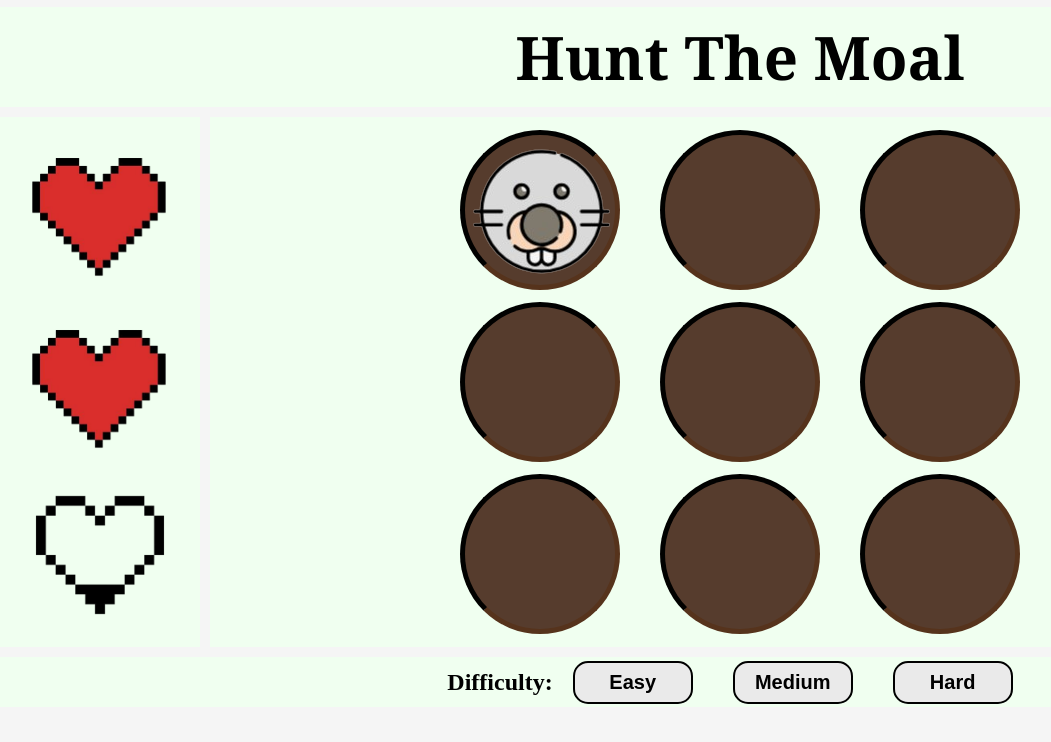
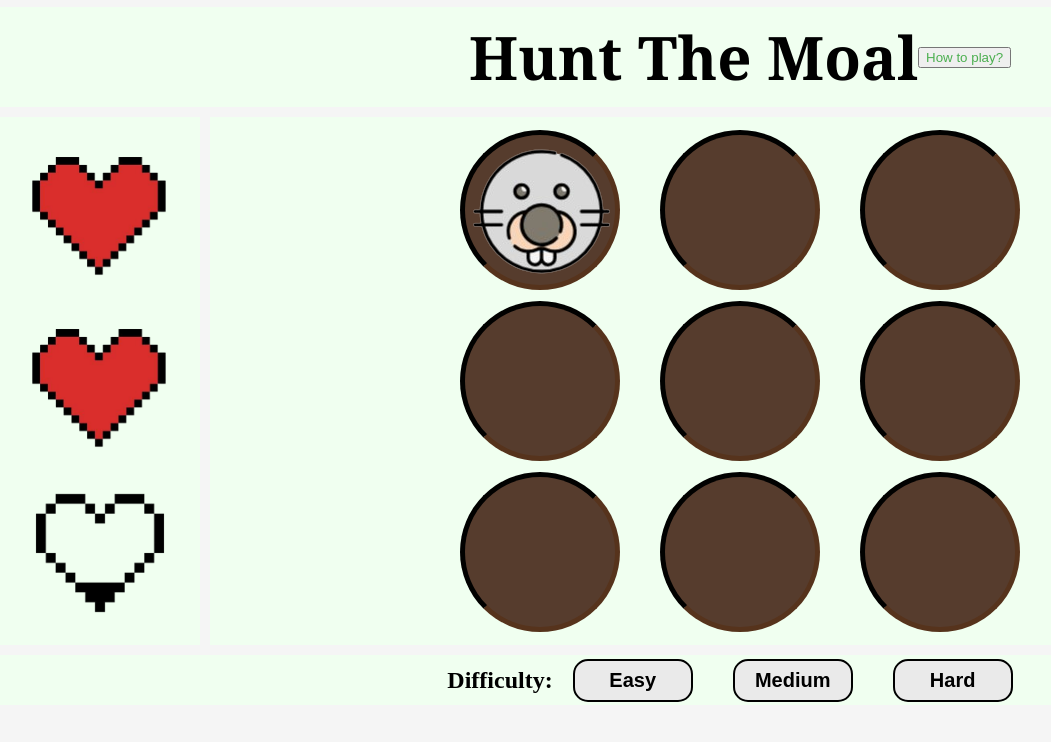
Before and after one commit to MohamedAlsaegh/Hunt-The-Mole, a plain HTML site: page mainPage.html in a window 1280 px wide. Shown: the top 742 px of the page, without its empty margins (7-1058 px from the left). Drawn offline with Linux system fonts and the light colour scheme.

Commit message:
First Draft for README.md

```diff
--- a/mainPage.html
+++ b/mainPage.html
@@ -10,6 +10,7 @@
   <body>
     <div class="title">
       <h1>Hunt The Moal</h1>
+      <button class="howTO" type="button">How to play?</button>
     </div>
 
     <div class="sideBarLeft">
--- a/style.css
+++ b/style.css
@@ -1,7 +1,7 @@
 body {
   display: grid;
   grid-template-columns: 200px 3fr 200px;
-  grid-template-rows: 100px 530px 50px;
+  grid-template-rows: 100px 528px 50px;
   margin: auto;
   background-color: rgba(0, 0, 0, 0.04);
   padding: 7px;
@@ -160,3 +160,6 @@ h1 {
   box-shadow: 0 0 20px 5px rgba(52, 152, 219, 0.5);
   transition: 0.5s ease;
 }
+.title button {
+  color: #4caf50;
+}
```
Also changed, not shown: Game Strcture.jpg (added), 1 other file.
